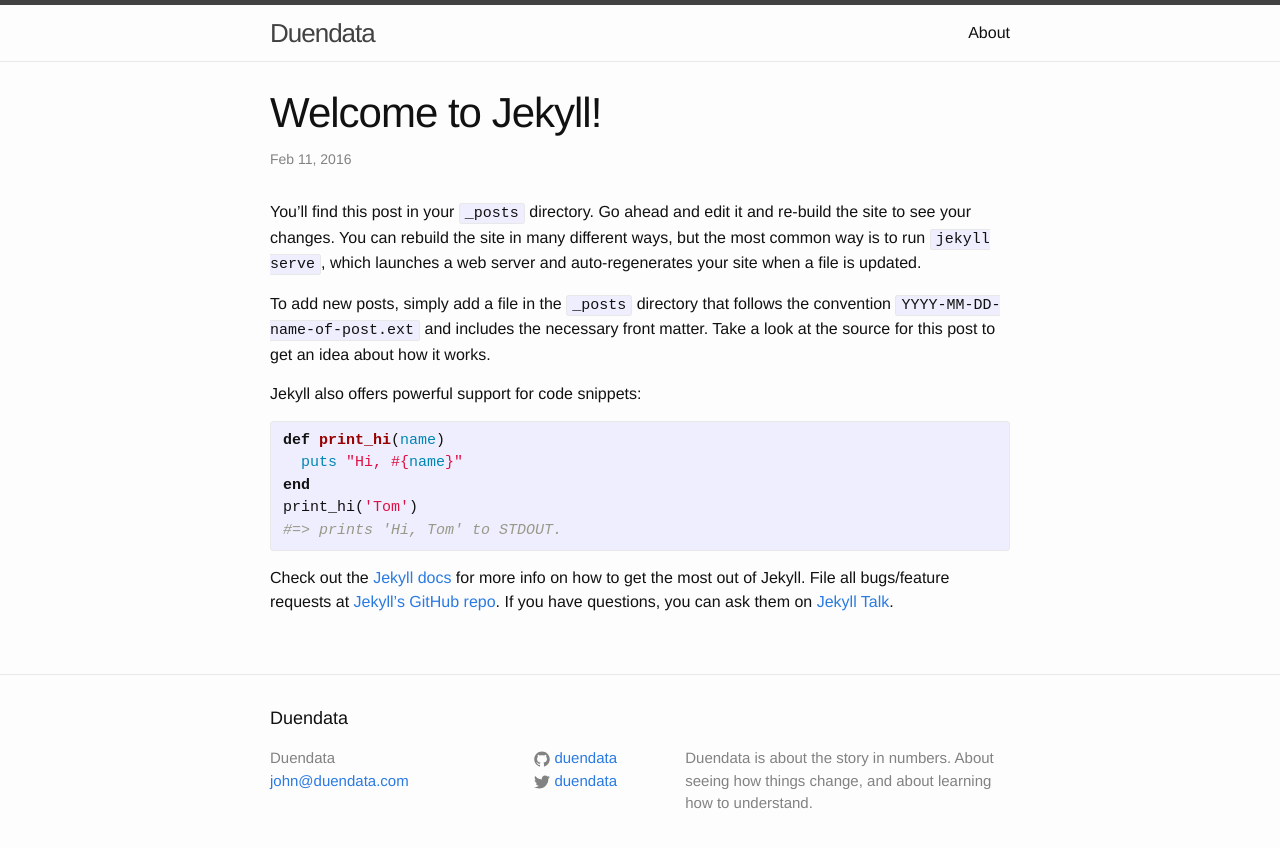
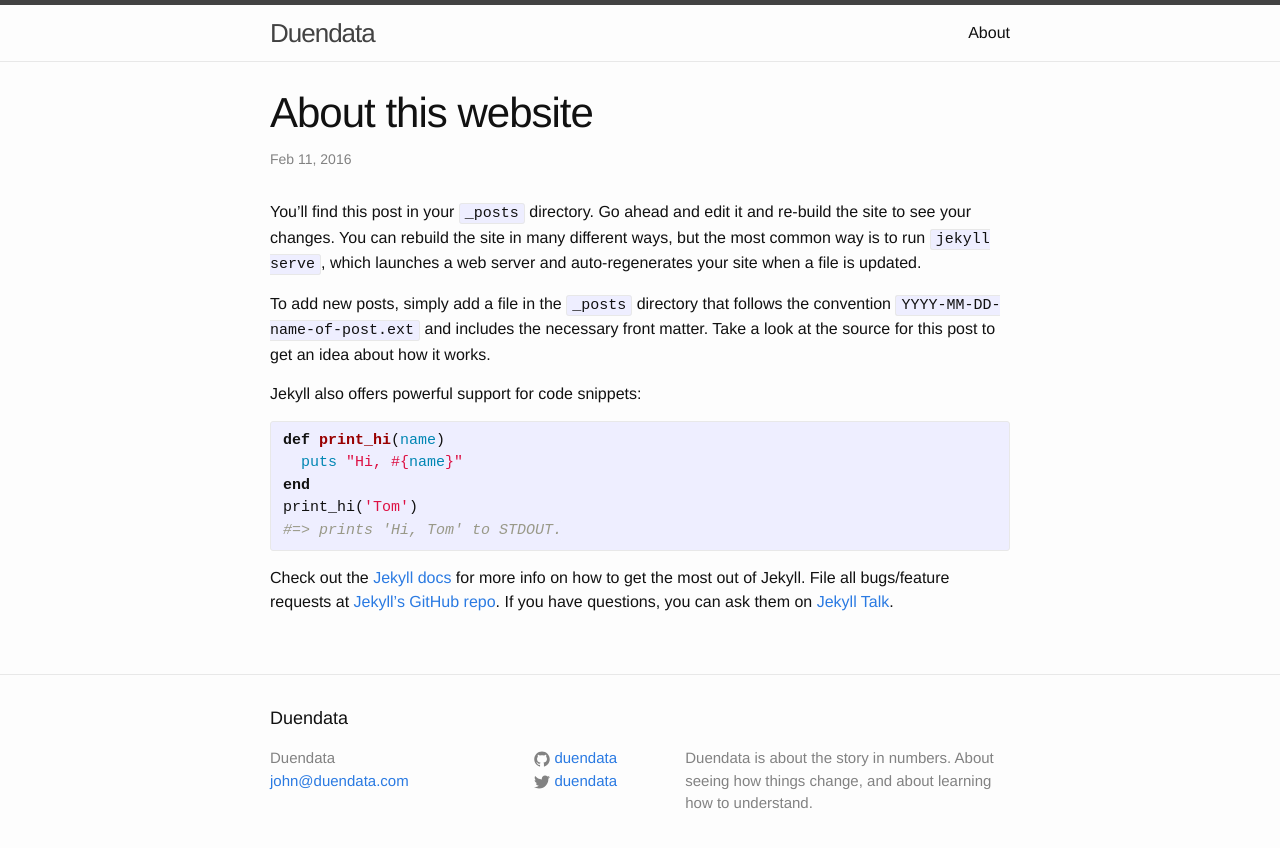
Before and after one commit to duendata/duendata.github.io, a Jekyll site: the page built from _posts/2016-02-11-welcome-to-jekyll.markdown, in a window 1280 px wide. Shown: the top 848 px of the page. Built offline with Jekyll 4.4.1, drawn with Linux system fonts in a browser that asks for light colours.

Commit message:
about this website.. changing "posts"

```diff
--- a/_posts/2016-02-11-welcome-to-jekyll.markdown
+++ b/_posts/2016-02-11-welcome-to-jekyll.markdown
@@ -1,6 +1,6 @@
 ---
 layout: post
-title:  "Welcome to Jekyll!"
+title:  "About this website"
 date:   2016-02-11 17:08:03 -0500
 categories: jekyll update
 ---
```
